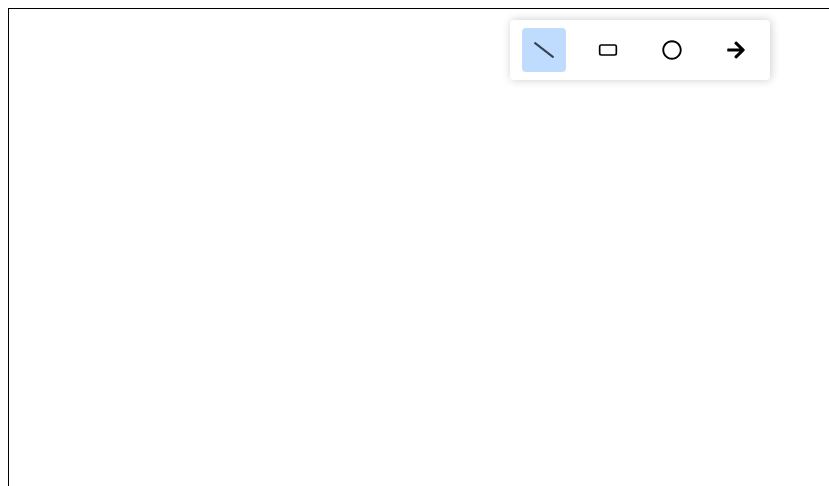
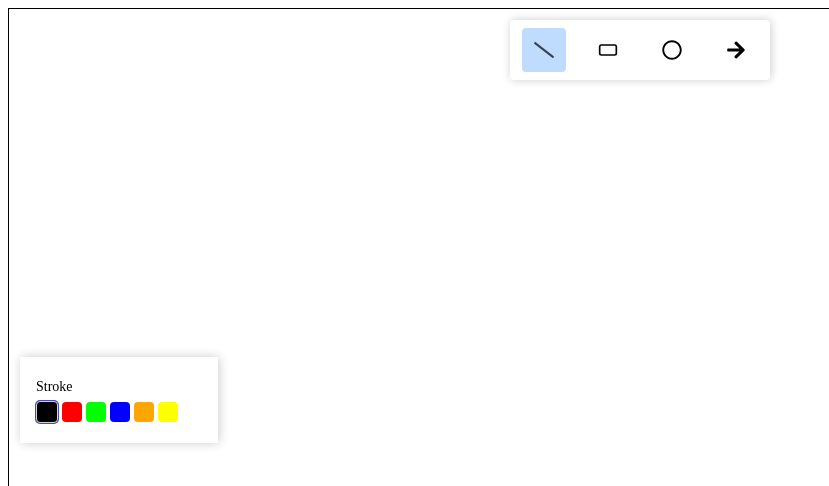
Before and after one commit to thekartikwalia/Safed-Takhti, a React (Create React App) app: page / in a window 1280 px wide. Shown: the top 486 px of the page, without its empty margins (0-829 px from the left). Built offline with nearby package versions, Linux system fonts and the light colour scheme.

Commit message:
Started setting up toolbox (color state change implemented, not reflecting in tools of toolbar)

```diff
--- a/src/App.js
+++ b/src/App.js
@@ -1,12 +1,17 @@
 import Board from "./components/Board";
 import Toolbar from "./components/Toolbar";
+import Toolbox from "./components/Toolbox";
 import BoardProvider from "./store/BoardProvider";
+import ToolboxProvider from "./store/ToolboxProvider";
 
 function App() {
   return (
     <BoardProvider>
-      <Toolbar />
-      <Board />
+      <ToolboxProvider>
+        <Toolbar />
+        <Board />
+        <Toolbox />
+      </ToolboxProvider>
     </BoardProvider>
   );
 }
--- /dev/null
+++ b/src/components/Toolbox/index.js
@@ -0,0 +1,37 @@
+import React, { useContext } from "react";
+import classes from "./index.module.css";
+
+import cx from "classnames";
+import { COLORS } from "../../constants";
+import toolboxContext from "../../store/toolbox-context";
+import boardContext from "../../store/board-context";
+
+const Toolbox = () => {
+  const { activeToolItem } = useContext(boardContext);
+  const { toolboxState, changeStroke } = useContext(toolboxContext);
+
+  const strokeColor = toolboxState[activeToolItem]?.stroke; // ? agar uska stroke nahi hai toh
+
+  return (
+    <div className={classes.container}>
+      <div className={classes.selectOptionContainer}>
+        <div className={classes.toolBoxLabel}>Stroke</div>
+        <div className={classes.colorsContainer}>
+          {Object.keys(COLORS).map((key) => {
+            return (
+              <div
+                className={cx(classes.colorBox, {
+                  [classes.activeColorBox]: strokeColor === COLORS[key],
+                })}
+                style={{ backgroundColor: COLORS[key] }}
+                onClick={() => changeStroke(activeToolItem, COLORS[key])}
+              ></div>
+            );
+          })}
+        </div>
+      </div>
+    </div>
+  );
+};
+
+export default Toolbox;
--- /dev/null
+++ b/src/components/Toolbox/index.module.css
@@ -0,0 +1,50 @@
+.container {
+  @apply absolute top-1/2 left-5 text-sm border border-gray-400;
+  transform: translateY(-50%);
+  box-shadow: 1px 0 10px rgba(0, 0, 0, 0.2);
+}
+
+.selectOptionContainer {
+  @apply mb-6 last:mb-0 first:pt-5 last:pb-5 px-4;
+}
+
+.toolBoxLabel {
+  @apply block mb-1;
+}
+
+.colorsContainer {
+  @apply flex flex-wrap items-center;
+}
+
+.colorBox {
+  @apply inline-block w-5 h-5 rounded mr-1 last:mr-0;
+}
+
+.noFillColorBox {
+  background: linear-gradient(
+      to top left,
+      rgba(255, 0, 0, 0) 0%,
+      rgba(255, 0, 0, 0) calc(50% - 0.8px),
+      rgba(255, 0, 0, 1) 50%,
+      rgba(255, 0, 0, 0) calc(50% + 0.8px),
+      rgba(255, 0, 0, 0) 100%
+    ),
+    linear-gradient(
+      to top right,
+      rgba(255, 0, 0, 0) 0%,
+      rgba(255, 0, 0, 0) calc(50% - 0.8px),
+      rgba(255, 0, 0, 1) 50%,
+      rgba(255, 0, 0, 0) calc(50% + 0.8px),
+      rgba(255, 0, 0, 0) 100%
+    );
+}
+
+.activeColorBox {
+  /* @apply border border-gray-300; */
+  border: 1px solid rgb(209 213 219 / var(--tw-border-opacity, 1));
+  box-shadow: 0 0 0 1px #4a47b1;
+}
+
+.colorPicker {
+  @apply mr-5 w-10 h-10 rounded border-2 border-neutral-400;
+}
--- a/src/constants.js
+++ b/src/constants.js
@@ -17,4 +17,14 @@ export const BOARD_ACTIONS = {
   DRAW_UP: "DRAW_UP",
 };
 
+export const COLORS = {
+  BLACK: "#000000",
+  RED: "#ff0000",
+  GREEN: "#00ff00",
+  BLUE: "#0000ff",
+  ORANGE: "#ffa500",
+  YELLOW: "#ffff00",
+  WHITE: "#ffffff",
+};
+
 export const ARROW_LENGTH = 20;
--- /dev/null
+++ b/src/store/ToolboxProvider.js
@@ -0,0 +1,70 @@
+import React, { useReducer } from "react";
+
+import toolboxContext from "./toolbox-context";
+import { COLORS, TOOL_ITEMS } from "../constants";
+
+const toolboxReducer = (state, action) => {
+  switch (action.type) {
+    case "CHANGE_STROKE": {
+      const newState = { ...state };
+      newState[action.payload.tool].stroke = action.payload.stroke;
+      return newState;
+    }
+
+    default:
+      return state;
+  }
+};
+
+// Separate object for each tool
+const initialToolboxState = {
+  [TOOL_ITEMS.LINE]: {
+    stroke: COLORS.BLACK,
+    size: 1,
+  },
+  [TOOL_ITEMS.RECTANGLE]: {
+    stroke: COLORS.BLACK,
+    fill: null,
+    size: 1,
+  },
+  [TOOL_ITEMS.CIRCLE]: {
+    stroke: COLORS.BLACK,
+    fill: null,
+    size: 1,
+  },
+  [TOOL_ITEMS.ARROW]: {
+    stroke: COLORS.BLACK,
+    size: 1,
+  },
+};
+
+// Let's maintain separate toolbox state for each item in toolbar
+const ToolboxProvider = ({ children }) => {
+  const [toolboxState, dispatchToolboxAction] = useReducer(
+    toolboxReducer,
+    initialToolboxState
+  );
+
+  const changeStrokeHandler = (tool, stroke) => {
+    dispatchToolboxAction({
+      type: "CHANGE_STROKE",
+      payload: {
+        tool,
+        stroke,
+      },
+    });
+  };
+
+  const toolboxContextValue = {
+    toolboxState,
+    changeStroke: changeStrokeHandler,
+  };
+
+  return (
+    <toolboxContext.Provider value={toolboxContextValue}>
+      {children}
+    </toolboxContext.Provider>
+  );
+};
+
+export default ToolboxProvider;
--- /dev/null
+++ b/src/store/toolbox-context.js
@@ -0,0 +1,8 @@
+import { createContext } from "react";
+
+const toolboxContext = createContext({
+    toolboxState: {},
+    changeStroke: () => {},
+});
+
+export default toolboxContext;
```
Lines whose indentation alone changed are shown as unchanged.
